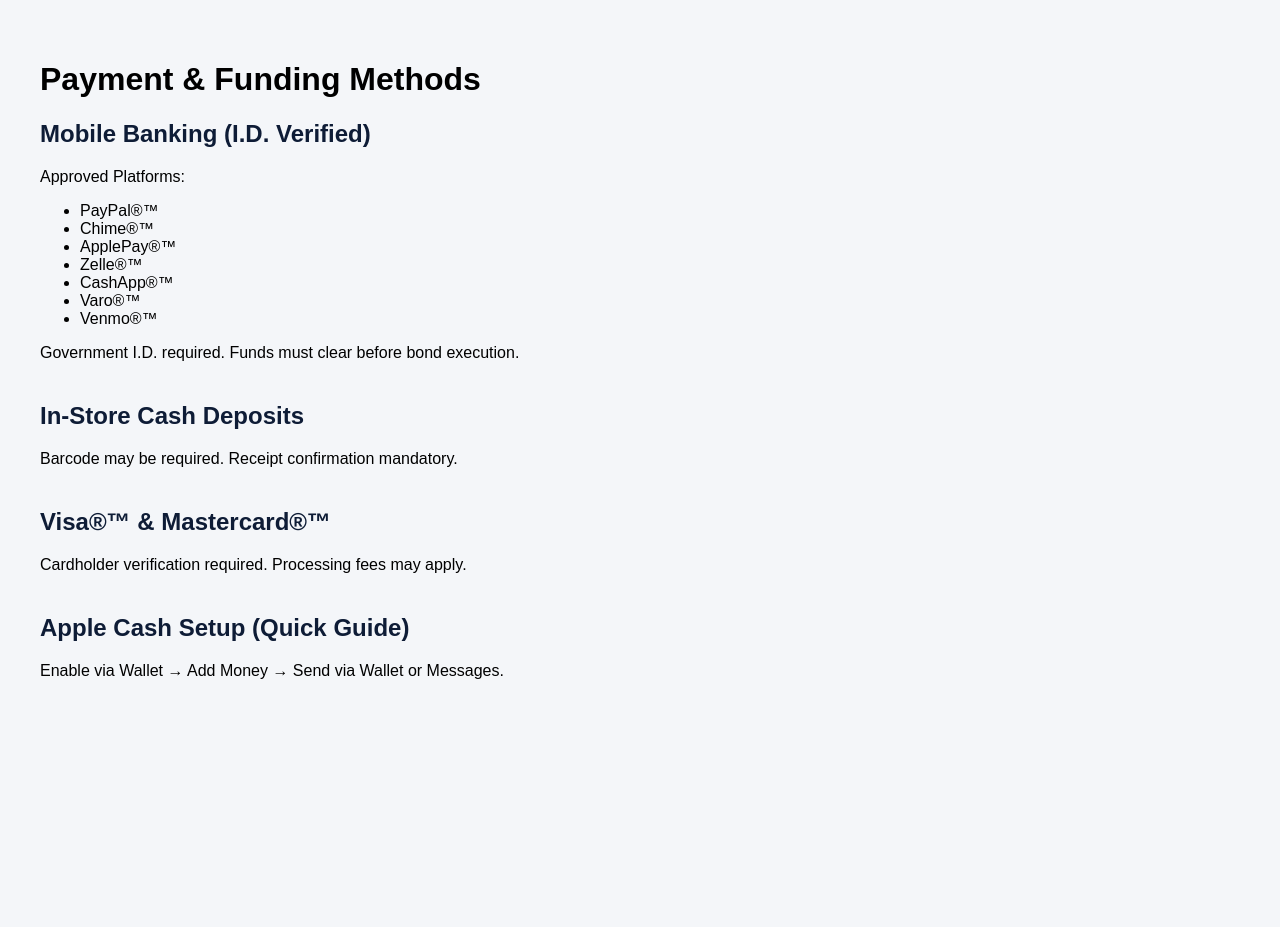
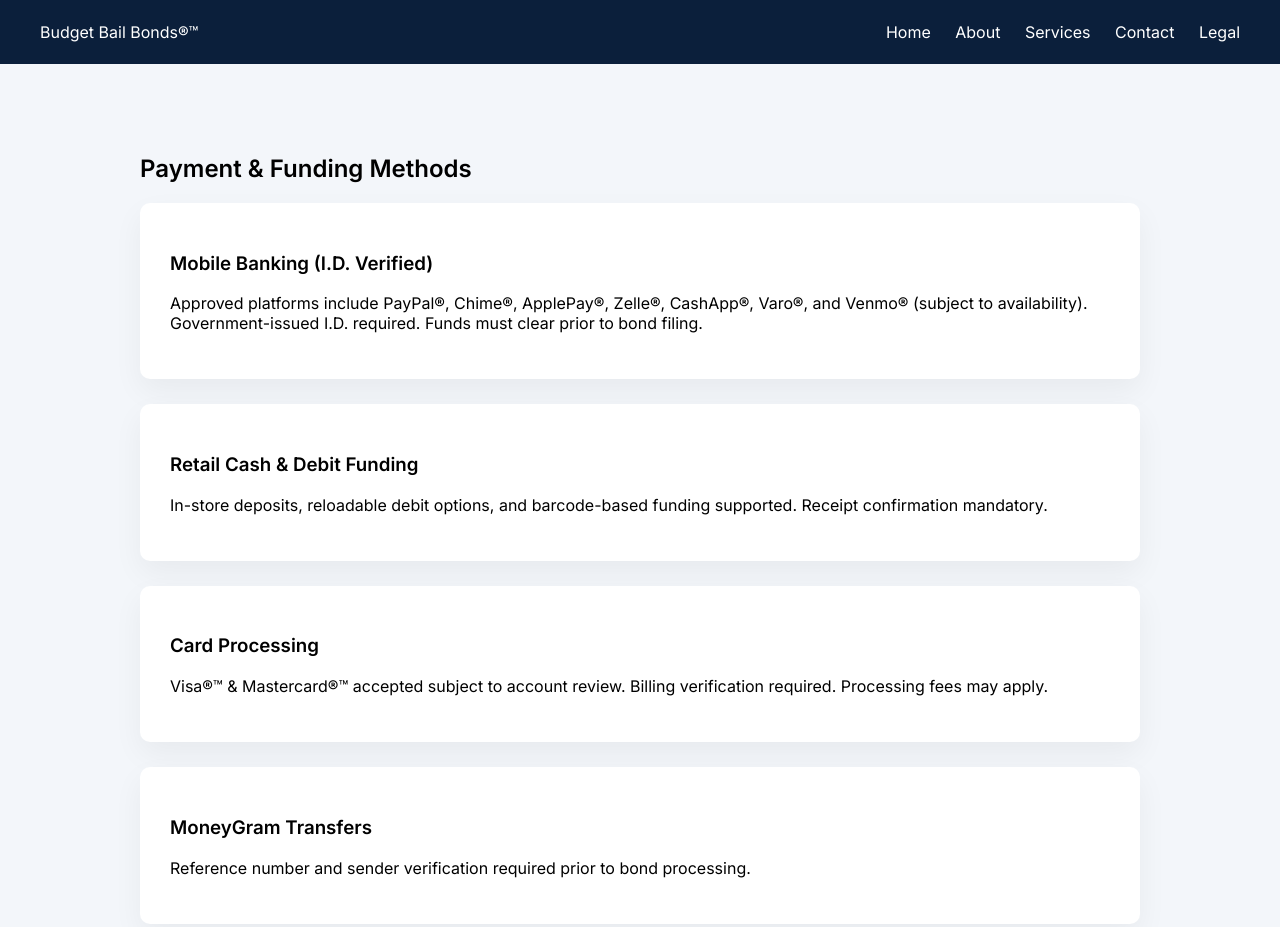
Before and after one commit to BudgetBailsofTX/budgetbailsoftx.github.io, a plain HTML site: page services.html in a window 1280 px wide. Shown: the top 927 px of the page. Before the commit the page ends 800 px from the top, so only its background shows below. Drawn offline with Linux system fonts and the light colour scheme.

Commit message:
Update services.html

```diff
--- a/services.html
+++ b/services.html
@@ -1,46 +1,101 @@
 <!DOCTYPE html>
-<html>
+<html lang="en">
 <head>
+<meta charset="UTF-8">
+<meta name="viewport" content="width=device-width, initial-scale=1.0">
 <title>Services | Budget Bail Bonds®™</title>
+
+<link href="https://fonts.googleapis.com/css2?family=Inter:wght@300;400;600&display=swap" rel="stylesheet">
+
 <style>
-body{font-family:Arial;margin:0;background:#f4f6f9;padding:40px;}
-h2{color:#0e1c36;}
-.section{margin-bottom:40px;}
+:root{
+--primary:#0B1F3B;
+--accent:#1C3D7A;
+--bg:#F3F6FA;
+--gold:#C6A85B;
+}
+
+body{margin:0;font-family:'Inter',sans-serif;background:var(--bg);}
+
+header{
+background:var(--primary);
+color:white;
+padding:22px 40px;
+display:flex;
+justify-content:space-between;
+}
+
+nav a{color:white;margin-left:20px;text-decoration:none;}
+nav a:hover{color:var(--gold);}
+
+.section{
+max-width:1000px;
+margin:auto;
+padding:70px 20px;
+}
+
+.card{
+background:white;
+padding:30px;
+border-radius:10px;
+box-shadow:0 12px 30px rgba(0,0,0,0.05);
+margin-bottom:25px;
+transition:.3s;
+}
+
+.card:hover{transform:translateY(-5px);}
+
+footer{
+background:var(--primary);
+color:white;
+text-align:center;
+padding:40px 20px;
+}
 </style>
 </head>
+
 <body>
 
-<h1>Payment & Funding Methods</h1>
+<header>
+<div>Budget Bail Bonds®™</div>
+<nav>
+<a href="index.html">Home</a>
+<a href="about.html">About</a>
+<a href="services.html">Services</a>
+<a href="contact.html">Contact</a>
+<a href="legal.html">Legal</a>
+</nav>
+</header>
 
 <div class="section">
-<h2>Mobile Banking (I.D. Verified)</h2>
-<p>Approved Platforms:</p>
-<ul>
-<li>PayPal®™</li>
-<li>Chime®™</li>
-<li>ApplePay®™</li>
-<li>Zelle®™</li>
-<li>CashApp®™</li>
-<li>Varo®™</li>
-<li>Venmo®™</li>
-</ul>
-<p>Government I.D. required. Funds must clear before bond execution.</p>
+
+<h2>Payment & Funding Methods</h2>
+
+<div class="card">
+<h3>Mobile Banking (I.D. Verified)</h3>
+<p>Approved platforms include PayPal®, Chime®, ApplePay®, Zelle®, CashApp®, Varo®, and Venmo® (subject to availability). Government-issued I.D. required. Funds must clear prior to bond filing.</p>
 </div>
 
-<div class="section">
-<h2>In-Store Cash Deposits</h2>
-<p>Barcode may be required. Receipt confirmation mandatory.</p>
+<div class="card">
+<h3>Retail Cash & Debit Funding</h3>
+<p>In-store deposits, reloadable debit options, and barcode-based funding supported. Receipt confirmation mandatory.</p>
 </div>
 
-<div class="section">
-<h2>Visa®™ & Mastercard®™</h2>
-<p>Cardholder verification required. Processing fees may apply.</p>
+<div class="card">
+<h3>Card Processing</h3>
+<p>Visa®™ & Mastercard®™ accepted subject to account review. Billing verification required. Processing fees may apply.</p>
 </div>
 
-<div class="section">
-<h2>Apple Cash Setup (Quick Guide)</h2>
-<p>Enable via Wallet → Add Money → Send via Wallet or Messages.</p>
+<div class="card">
+<h3>MoneyGram Transfers</h3>
+<p>Reference number and sender verification required prior to bond processing.</p>
 </div>
+
+</div>
+
+<footer>
+All payments subject to verification and underwriting approval.
+</footer>
 
 </body>
 </html>
```
